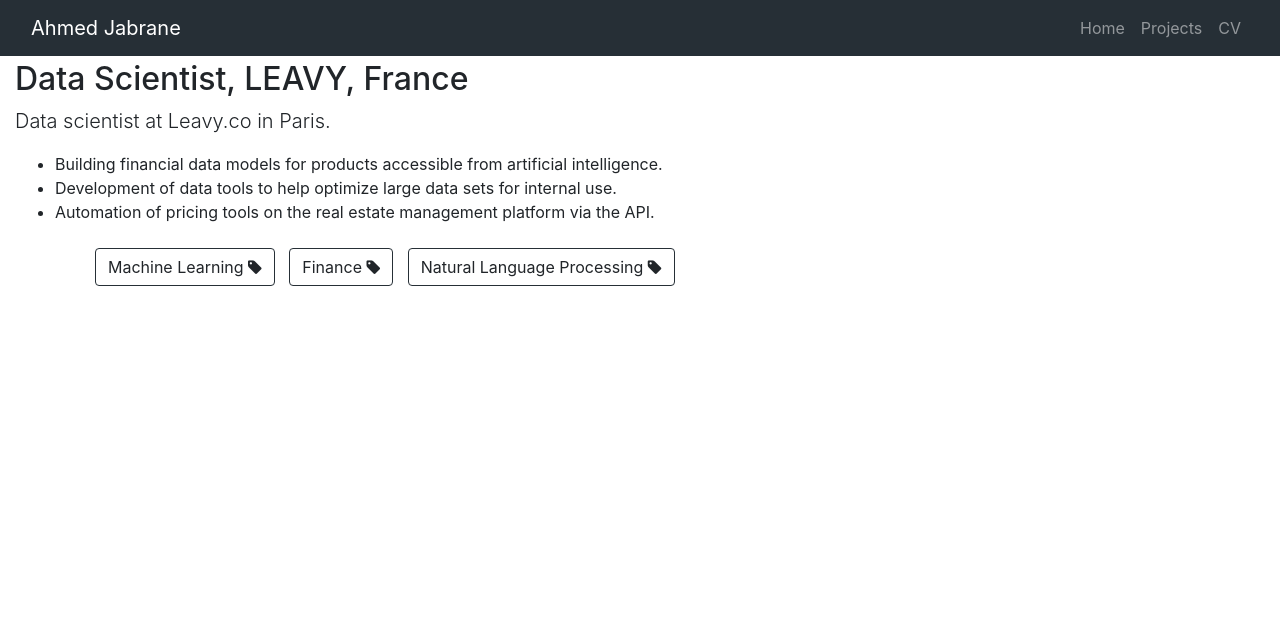
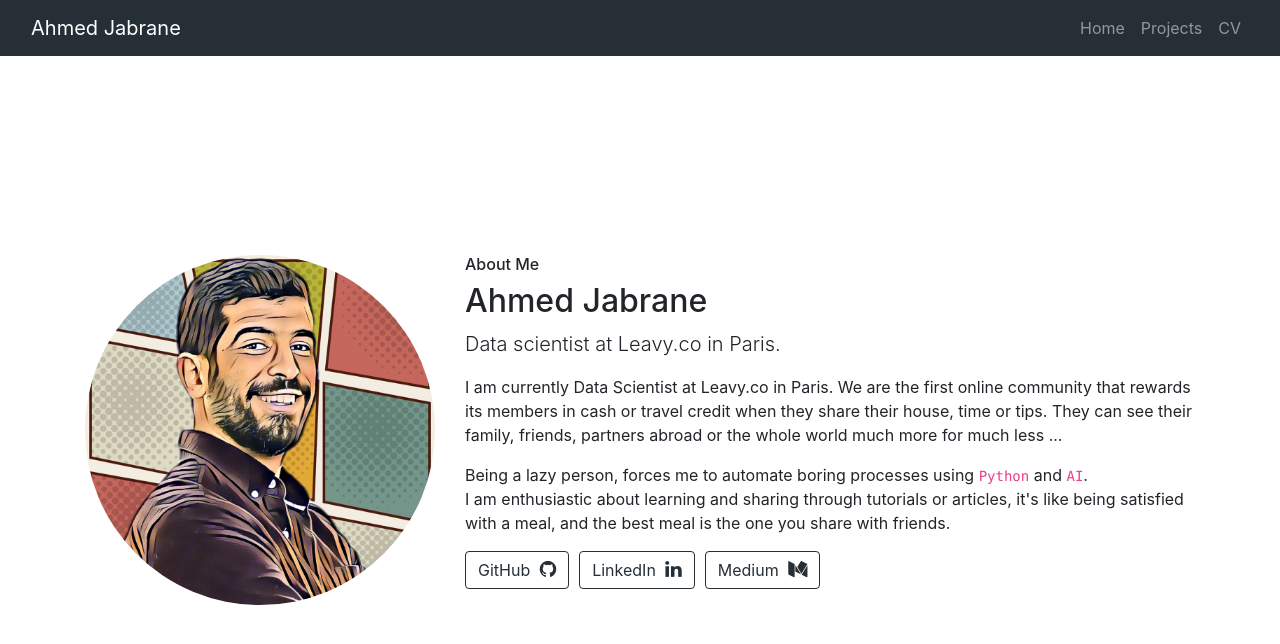
Before and after one commit to JabraneAhmed/homepage, a plain HTML site: page cv.html in a window 1280 px wide. Drawn offline with nearby package versions, Linux system fonts and the light colour scheme.

Commit message:
Update cv.html

```diff
--- a/cv.html
+++ b/cv.html
@@ -1,9 +1,8 @@
 <html>
-
   <head>
     <title>Ahmed Jabrane</title>
-  <meta name="viewport" content="width=device-width, initial-scale=1.0" />
-  <link rel="shortcut icon" type="image/x-icon" href="images/favicon.ico" />
+    <meta name="viewport" content="width=device-width, initial-scale=1.0"/>
+    <link rel="shortcut icon" type="image/x-icon" href="images/lazy.png" />
     <link href="https://stackpath.bootstrapcdn.com/bootstrap/4.2.1/css/bootstrap.min.css" rel="stylesheet">
     <link href="https://stackpath.bootstrapcdn.com/font-awesome/4.7.0/css/font-awesome.min.css" rel="stylesheet">
     <link rel="stylesheet/less" href="styles/loader.less">
@@ -11,9 +10,8 @@
     <link rel="stylesheet/less" type="text/css" href="styles/index.less">
     <script src="https://code.jquery.com/jquery-3.2.1.slim.min.js"></script>
     <script src="https://stackpath.bootstrapcdn.com/bootstrap/4.2.1/js/bootstrap.min.js"></script>
-  <script src="https://cdnjs.cloudflare.com/ajax/libs/less.js/3.9.0/less.min.js"></script>
+    <script src="https://cdnjs.cloudflare.com/ajax/libs/less.js/3.9.0/less.min.js" ></script>
   </head>
-
   <body>
     <div id="loader">
       <div class="loader"></div>
@@ -22,8 +20,7 @@
       <nav class="navbar navbar-expand-lg fixed-top navbar-dark">
         <div class="container-fluid">
           <span class="navbar-brand">Ahmed Jabrane</span>
-        <button class="navbar-toggler" type="button" data-toggle="collapse" data-target="#navbar" aria-controls="navbar"
-          aria-expanded="false" aria-label="Toggle navigation">
+          <button class="navbar-toggler" type="button" data-toggle="collapse" data-target="#navbar" aria-controls="navbar" aria-expanded="false" aria-label="Toggle navigation">
             <span class="navbar-toggler-icon"></span>
           </button>
           <div class="collapse navbar-collapse" id="navbar">
@@ -36,22 +33,27 @@
         </div>
       </nav>
 
+      <div class="container">
+        <div id="about">
+          <div class="feature-content">
+            <div class="row">
+              <div class="col-md-4">
+                <img src="images/Photolab-101092089.jpg" />
+              </div>
               <div class="col-lg-8">
-              <h2>Data Scientist, LEAVY, France</h2>
+                <h6>About Me</h6>
+                <h2>Ahmed Jabrane</h2>
                 <p class="lead"> Data scientist at Leavy.co in Paris. </p>
-              <ul>
-              <li> Building financial data models for products accessible from artificial intelligence. </li>
-              <li> Development of data tools to help optimize large data sets for internal use. </li>
-              <li> Automation of pricing tools on the real estate management platform via the API. </li>
-              <ul>
-              <br>
-              <a class="btn btn-outline-dark theme-btn">Machine Learning <i class="fa fa-tag"></i></a>
-              <a class="btn btn-outline-dark theme-btn">Finance <i class="fa fa-tag"></i></a>
-              <a class="btn btn-outline-dark theme-btn">Natural Language Processing <i class="fa fa-tag"></i></a>
+                <p>I am currently Data Scientist at Leavy.co in Paris. We are the first online community that rewards its members in cash or travel credit when they share their house, time or tips. They can see their family, friends, partners abroad or the whole world much more for much less ... </p>
+                <p>Being a lazy person, forces me to automate boring processes using <code>Python</code> and <code>AI</code>. <br>
+                 I am enthusiastic about learning and sharing through tutorials or articles, it's like being satisfied with a meal, and the best meal is the one you share with friends.</p>
+                <a href="https://github.com/JabraneAhmed" role="button" target="_blank" class="btn btn-outline-dark theme-btn">GitHub <i class="fa fa-github social"></i></a><a href="https://www.linkedin.com/in/ahmedjabrane/" role="button" target="_blank" class="btn btn-outline-dark theme-btn">LinkedIn <i class="fa fa-linkedin social"></i></a><a href="https://medium.com/@ahmed_7399" role="button" target="_blank" class="btn btn-outline-dark theme-btn">Medium <i class="fa fa-medium social"></i></a>
+              </div>
+            </div>
+          </div>
         </div>
       </section>
     </div>
   </body>
   <script src="scripts/main.js"></script>
-
 </html>
```
Lines whose indentation alone changed are shown as unchanged.
